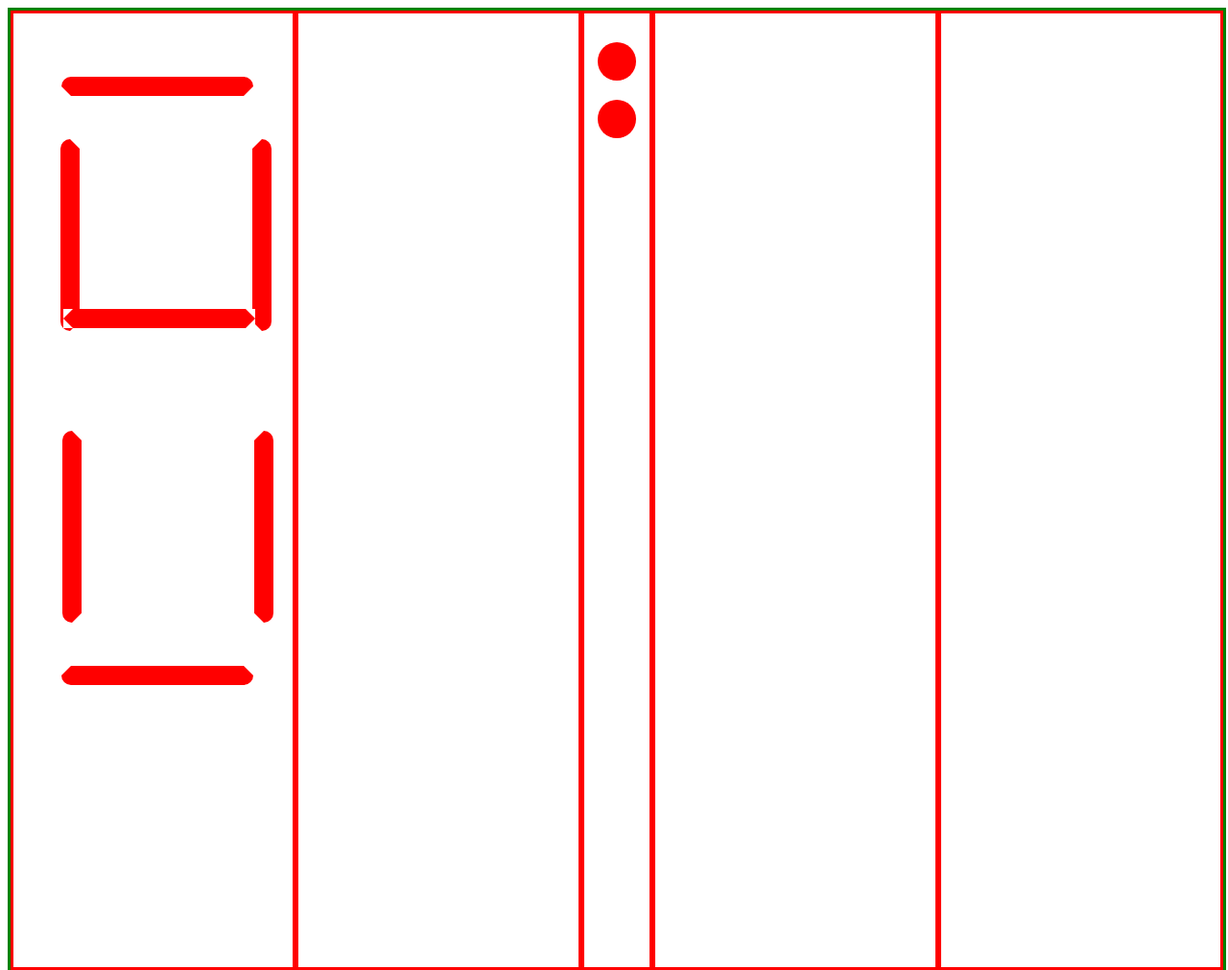
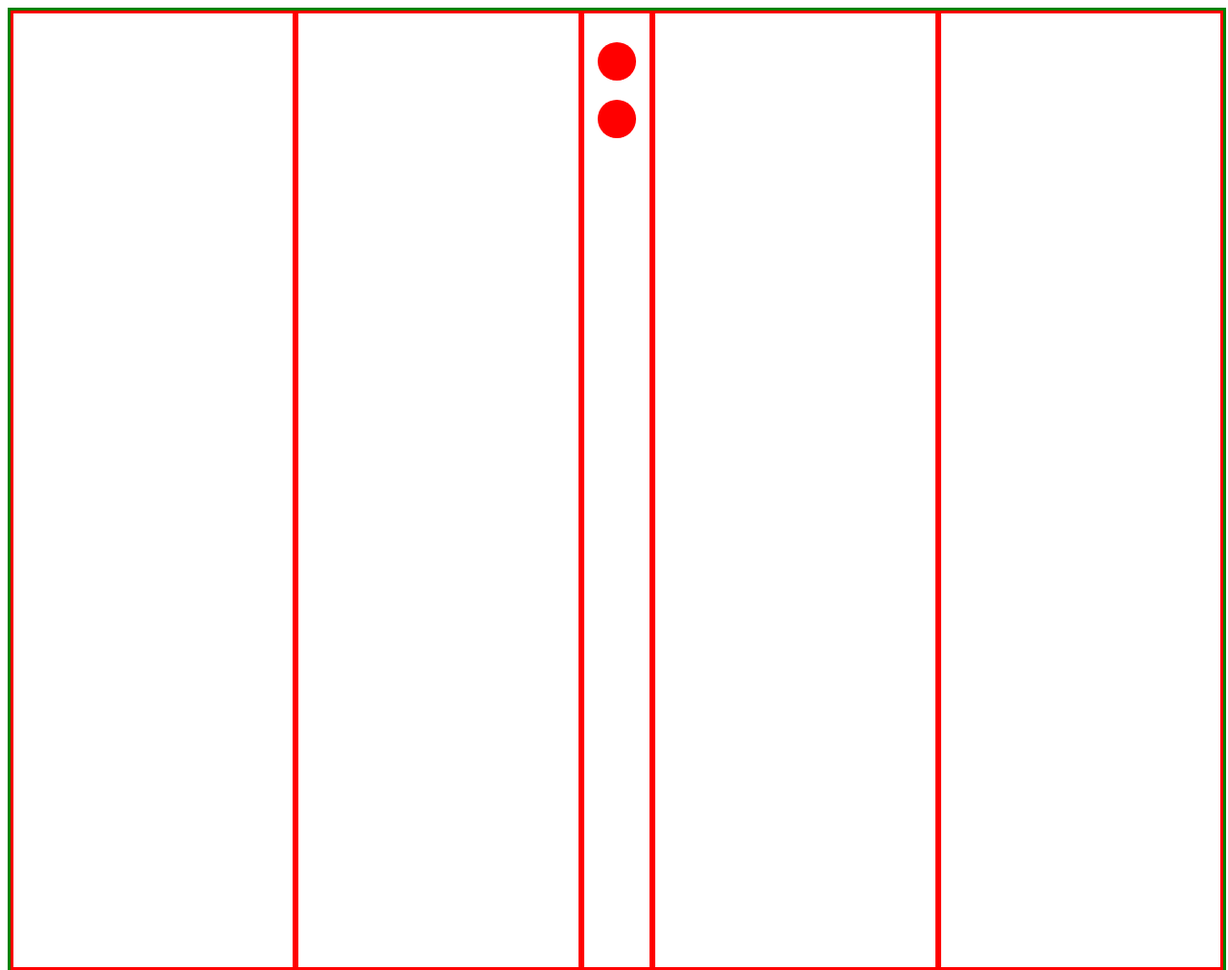
Before and after one commit to tatarintseva/digital-clock, a plain HTML site: page index.html in a window 1280 px wide. Shown: the top 1011 px of the page at 96% size. Drawn offline with Linux system fonts and the light colour scheme.

Commit message:
Code has been cleaned

```diff
--- a/clock.css
+++ b/clock.css
@@ -98,7 +98,6 @@ body{
 	border-top:0px;
 }
 
-
 .colon{
 	position:relative;
 	text-align:center;
--- a/index.html
+++ b/index.html
@@ -9,20 +9,9 @@
     </head>
 
     <body>
-    	<!-- <article class="main"> -->
         <article class="blocks">
             <ul>
                 <li class="clock h-m">
-                        <div class="line" style="top:10%; left:5%"></div>
-                        <div class="line" style="top:30%; left:-32px; transform:rotate(-90deg)"></div>
-                        <div class="line" style="top:30%; left:178px; transform:rotate(90deg)"></div>
-
-                        <div class="middle-line" style="top:278px; left:18%"></div>
-
-                        <div class="line" style="top:88%; left:5%; transform:rotate(180deg)"></div>
-                        <div class="line" style="top:68%; left:-30px; transform:rotate(-90deg)"></div>
-                        <div class="line" style="top:68%; left:180px; transform:rotate(90deg)"></div>
-
                 </li>
                 <li class="clock h-m">
                     <div></div>
@@ -38,10 +27,5 @@
                 </li>
             </ul>
         </article>
-    		<!-- <div class="line"></div> -->
-            <!-- <div class="middle-line"></div> -->
-            <!-- <div class="colon"></div> -->
-    	<!-- </article> -->
-
     </body>
 </html>
```
Lines whose indentation alone changed are shown as unchanged.
